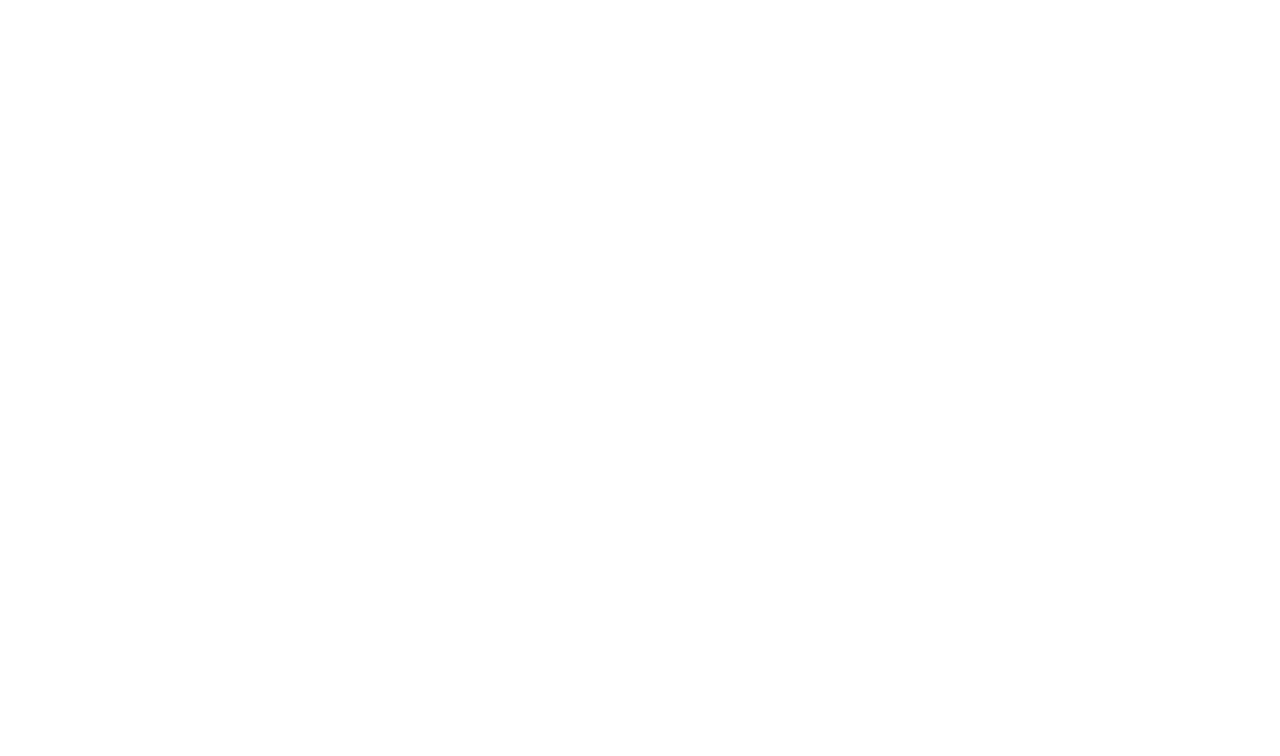
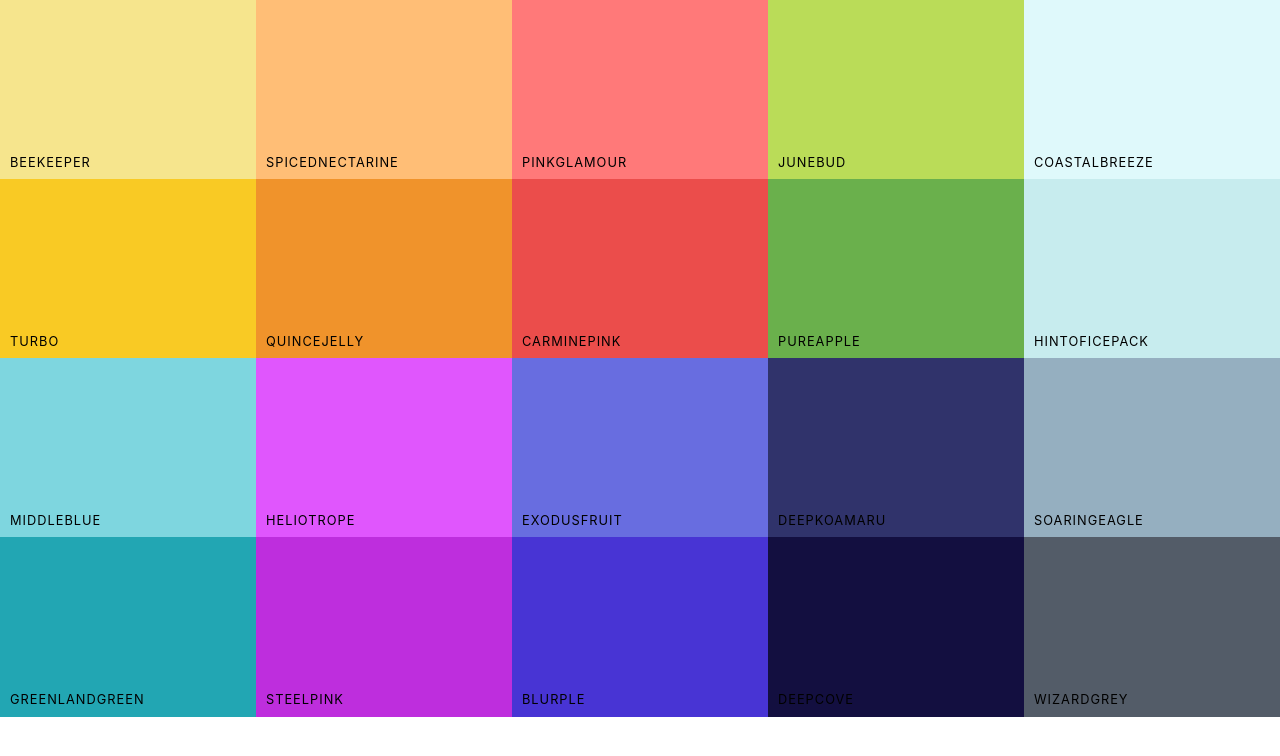
Before and after one commit to royz/colors-app, a React (Create React App) app: page / in a window 1280 px wide. Shown: the top 756 px of the page. Built offline with nearby package versions, Linux system fonts and the light colour scheme.

Commit message:
add copy to clipboard

```diff
--- a/package.json
+++ b/package.json
@@ -7,6 +7,7 @@
     "@testing-library/react": "^9.5.0",
     "@testing-library/user-event": "^7.2.1",
     "react": "^16.13.1",
+    "react-copy-to-clipboard": "^5.0.2",
     "react-dom": "^16.13.1",
     "react-scripts": "3.4.3"
   },
--- /dev/null
+++ b/src/ColorBox.css
@@ -0,0 +1,65 @@
+.ColorBox {
+  width: 20%;
+  height: 25%;
+  display: inline-block;
+  cursor: pointer;
+  position: relative;
+  text-transform: uppercase;
+  margin: 0 auto -5px;
+  font-size: 0.8rem;
+}
+
+.copy-button {
+  width: 100px;
+  height: 30px;
+  position: absolute;
+  display: inline-block;
+  top: 50%;
+  left: 50%;
+  margin-left: -50px;
+  margin-top: -15px;
+  text-align: center;
+  outline: none;
+  background: rgba(255, 255, 255, 0.3);
+  font-size: 1rem;
+  line-height: 30px;
+  color: white;
+  border: none;
+  border-radius: 5px;
+  opacity: 0;
+}
+
+.ColorBox:hover .copy-button {
+  opacity: 1;
+  transition: 0.5s;
+}
+
+.box-content {
+  position: absolute;
+  padding: 10px;
+  width: 100%;
+  left: 0;
+  bottom: 0;
+  color: black;
+  letter-spacing: 1px;
+
+}
+
+.see-more {
+  background: rgba(255, 255, 255, 0.3);
+  position: absolute;
+  border: none;
+  right: 0;
+  bottom: 0;
+  color: white;
+  width: 60px;
+  height: 30px;
+  text-align: center;
+  line-height: 30px;
+  opacity: 0;
+}
+
+.ColorBox:hover .see-more {
+  opacity: 1;
+  transition: 0.5s;
+}
--- /dev/null
+++ b/src/ColorBox.js
@@ -0,0 +1,26 @@
+import React, {Component} from 'react';
+import './ColorBox.css'
+import {CopyToClipboard} from "react-copy-to-clipboard/lib/Component";
+
+class ColorBox extends Component {
+  render() {
+    const {name, background} = this.props;
+    return (
+      <CopyToClipboard text={background}>
+        <div style={{background}} className={'ColorBox'}>
+          <div className="copy-container">
+            <div className="box-content">
+              <span>{name}</span>
+            </div>
+            <button className="copy-button">
+              COPY
+            </button>
+          </div>
+          <span className={'see-more'}>MORE</span>
+        </div>
+      </CopyToClipboard>
+    );
+  }
+}
+
+export default ColorBox;
--- /dev/null
+++ b/src/Palette.css
@@ -0,0 +1,7 @@
+.Palette{
+  height: 100vh;
+}
+
+.Palette-colors {
+  height: 90%;
+}
--- a/src/Palette.js
+++ b/src/Palette.js
@@ -1,11 +1,16 @@
 import React, {Component} from 'react';
+import ColorBox from "./ColorBox";
+import './Palette.css'
 
 class Palette extends Component {
   render() {
+    const colorBoxes = this.props.colors.map(color => (
+      <ColorBox background={color.color} name={color.name}/>
+    ))
     return (
       <div className={"Palette"}>
         <div className="Palette-colors">
-
+          {colorBoxes}
         </div>
       </div>
     );
```
Also changed, not shown: 1 other file (tests, documents, lock files or other folders).
